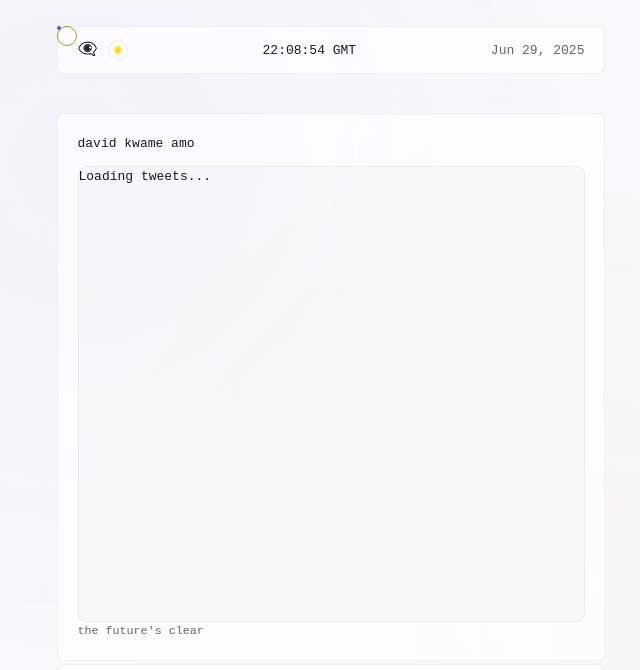
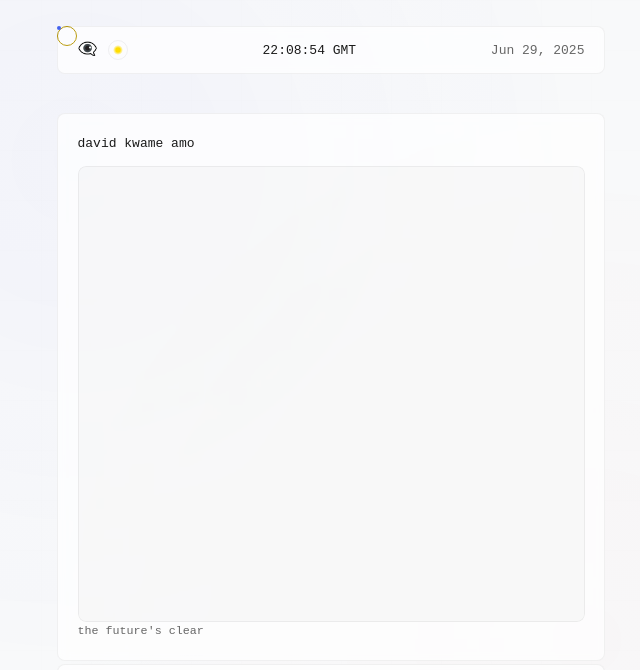
Before and after one commit to kwameamo/kwame, a plain HTML site: page index.html in a window 1280 px wide. Shown: the top 670 px of the page, 309-949 px from the left. Drawn offline with Linux system fonts and the light colour scheme.

Commit message:
Update index.htmlwip

```diff
--- a/index.html
+++ b/index.html
@@ -923,8 +923,8 @@
 
         /* Loading state styling */
         .elfsight-app-1a9bb44e-9330-46de-93b4-269ad102bfa8[data-elfsight-app-lazy]:not([data-elfsight-app-loaded])::before {
-            content: 'Loading tweets...';
-            /* ... styling ... */
+/*             content: '@KwameHasVision';
+            /* ... styling ... */ */
         }
 
         /* Hide loading state when widget is loaded */
```
